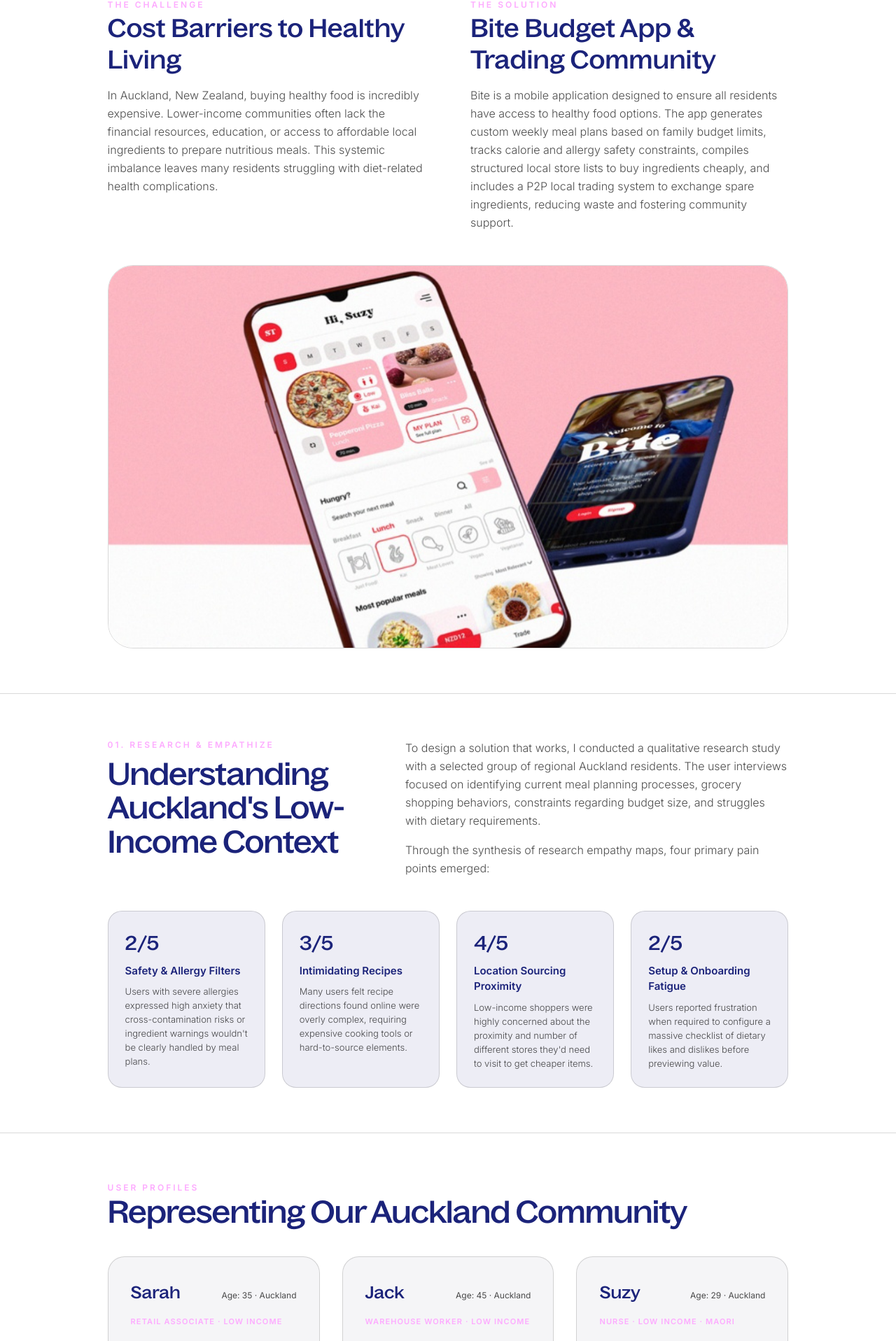
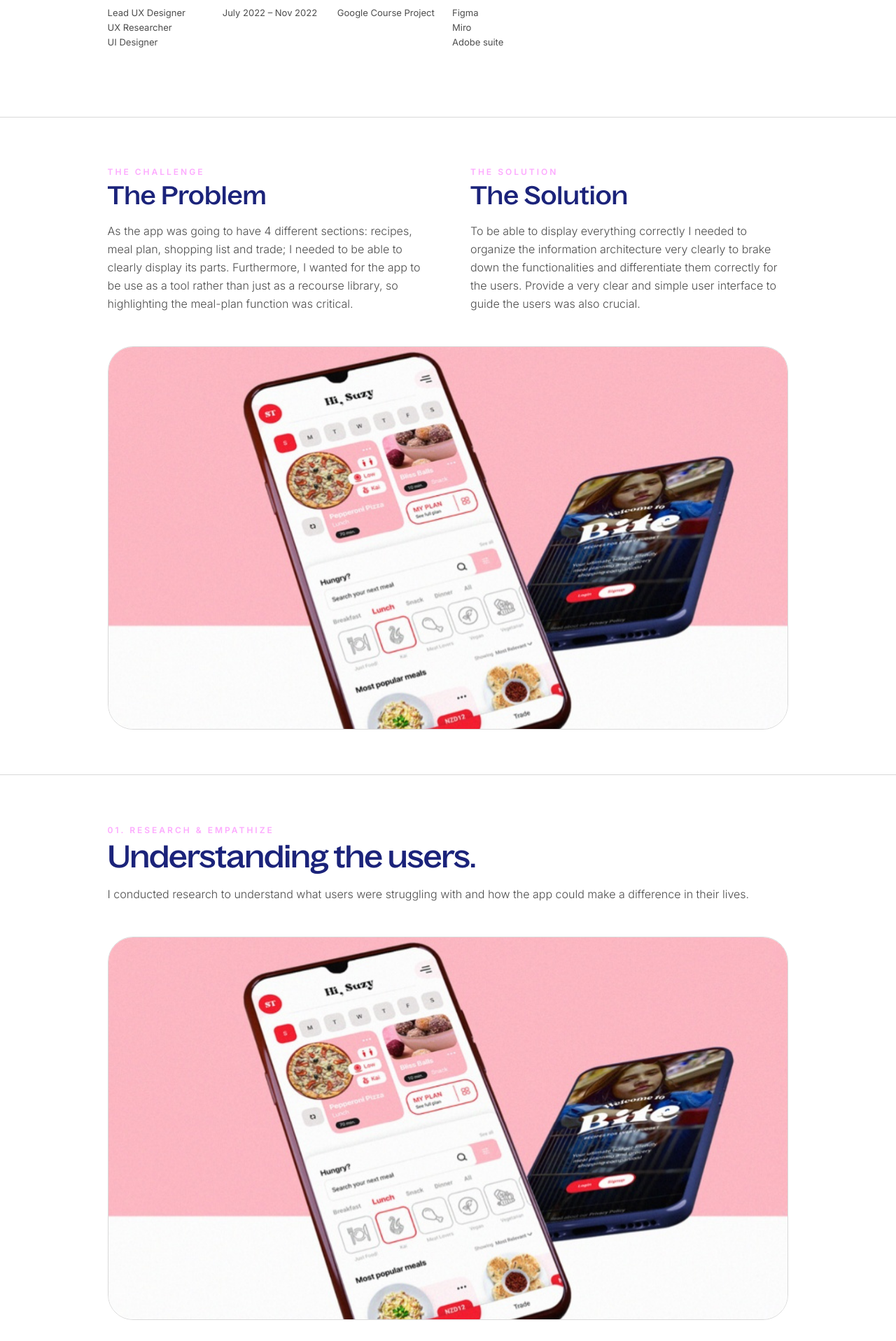
Before and after one commit to FlorenciaRequejo/flor-portfolio, a Next.js app: page /ux-design in a window 1280 px wide. Shown: the part 783-2700 px from the top of the page at 70% size. Built offline with nearby package versions, Linux system fonts and the light colour scheme.

Commit message:
Update UX case study project metadata and content details

```diff
--- a/app/ux-design/page.tsx
+++ b/app/ux-design/page.tsx
@@ -41,8 +41,7 @@
 }: HeroControlsProps) {
   return (
     <div
-      className={`flex flex-col gap-3 md:gap-4 relative w-full ${
-        isMobile ? "items-start" : "items-end"
+      className={`flex flex-col gap-3 md:gap-4 relative w-full ${isMobile ? "items-start" : "items-end"
         }`}
       onMouseEnter={() => !isMobile && setIsSynopsisOpen(true)}
       onMouseLeave={() => !isMobile && setIsSynopsisOpen(false)}
@@ -75,8 +74,7 @@
             animate={{ height: "auto", opacity: 1 }}
             exit={{ height: 0, opacity: 0 }}
             transition={{ duration: 0.3, ease: "easeInOut" }}
-            className={`overflow-hidden w-full md:w-[320px] ${
-              isMobile ? "text-left" : "text-right"
+            className={`overflow-hidden w-full md:w-[320px] ${isMobile ? "text-left" : "text-right"
               }`}
           >
             <div className="pt-2 pb-4 font-sans text-[13px] leading-[20px] text-[var(--cs-muted)] text-left md:text-right">
@@ -94,8 +92,7 @@
         <div className="relative flex items-center">
           <motion.button
             onClick={() => setIsReadingMode(!isReadingMode)}
-            className={`w-[50px] h-[26px] rounded-full border p-0.5 relative transition-colors duration-300 flex items-center cursor-pointer ${
-              isReadingMode
+            className={`w-[50px] h-[26px] rounded-full border p-0.5 relative transition-colors duration-300 flex items-center cursor-pointer ${isReadingMode
               ? "bg-black border-black"
               : "bg-transparent border-[var(--cs-primary)]"
               }`}
@@ -108,8 +105,7 @@
           >
             <motion.div
               layout
-              className={`w-5 h-5 rounded-full ${
-                isReadingMode ? "bg-white" : "bg-[var(--cs-primary)]"
+              className={`w-5 h-5 rounded-full ${isReadingMode ? "bg-white" : "bg-[var(--cs-primary)]"
                 }`}
               animate={{
                 x: isReadingMode ? 22 : 0,
@@ -199,8 +195,7 @@
 
   return (
     <div
-      className={`case-study-container w-full min-h-screen bg-[var(--cs-bg)] text-[var(--cs-text)] selection:bg-[var(--cs-primary)] selection:text-[var(--cs-bg)] ${
-        isReadingMode ? "reading-mode" : ""
+      className={`case-study-container w-full min-h-screen bg-[var(--cs-bg)] text-[var(--cs-text)] selection:bg-[var(--cs-primary)] selection:text-[var(--cs-bg)] ${isReadingMode ? "reading-mode" : ""
         }`}
     >
       <Navbar />
@@ -215,7 +210,7 @@
                 CASE STUDY / UX/UI & PRODUCT DESIGN
               </span>
               <h1 className="font-serif text-[38px] sm:text-[52px] md:text-[68px] lg:text-[76px] leading-[1.05] text-[var(--cs-primary)] font-normal tracking-tight">
-                Bite: End-to-End UX/UI Case Study
+                Helping people face grocery-related financial challenges in an economic recession.
               </h1>
             </div>
 
@@ -248,8 +243,7 @@
                   Timeline
                 </span>
                 <div className="font-sans text-[13px] text-[var(--cs-muted)] leading-relaxed">
-                  <p>July 2021 – Nov 2022</p>
-                  <p>(16 Months)</p>
+                  <p>July 2022 – Nov 2022</p>
                 </div>
               </div>
 
@@ -268,8 +262,8 @@
                 </span>
                 <div className="font-sans text-[13px] text-[var(--cs-muted)] leading-relaxed">
                   <p>Figma</p>
-                  <p>Adobe Photoshop</p>
-                  <p>Adobe Illustrator</p>
+                  <p>Miro</p>
+                  <p>Adobe suite</p>
                 </div>
               </div>
             </div>
@@ -305,11 +299,10 @@
                 The Challenge
               </span>
               <h2 className="font-serif text-[28px] md:text-[36px] text-[var(--cs-primary)] leading-tight font-normal">
-                Cost Barriers to Healthy Living
+                The Problem
               </h2>
               <p className="font-sans text-[15px] md:text-[16px] leading-[26px] text-[var(--cs-muted)] font-light">
-                In Auckland, New Zealand, buying healthy food is incredibly expensive. Lower-income communities often lack the financial resources, education, or access to affordable local ingredients to prepare nutritious meals. This systemic imbalance leaves many residents struggling with diet-related health complications.
-              </p>
+                As the app was going to have 4 different sections: recipes, meal plan, shopping list and trade; I needed to be able to clearly display its parts. Furthermore, I wanted for the app to be use as a tool rather than just as a recourse library, so highlighting the meal-plan function was critical.              </p>
             </div>
 
             <div className="space-y-4">
@@ -317,11 +310,9 @@
                 The Solution
               </span>
               <h2 className="font-serif text-[28px] md:text-[36px] text-[var(--cs-primary)] leading-tight font-normal">
-                Bite Budget App & Trading Community
-              </h2>
+                The Solution              </h2>
               <p className="font-sans text-[15px] md:text-[16px] leading-[26px] text-[var(--cs-muted)] font-light">
-                Bite is a mobile application designed to ensure all residents have access to healthy food options. The app generates custom weekly meal plans based on family budget limits, tracks calorie and allergy safety constraints, compiles structured local store lists to buy ingredients cheaply, and includes a P2P local trading system to exchange spare ingredients, reducing waste and fostering community support.
-              </p>
+                To be able to display everything correctly I needed to organize the information architecture very clearly to brake down the functionalities and differentiate them correctly for the users. Provide a very clear and simple user interface to guide the users was also crucial.              </p>
             </div>
           </div>
 
@@ -350,59 +341,30 @@
       >
         <div className="mx-auto w-full px-4 md:px-0 max-w-full md:max-w-[min(76vw,1260px)] space-y-12">
           <div className="grid grid-cols-1 md:grid-cols-12 gap-8 md:gap-12 text-left items-start">
-            <div className="md:col-span-5 flex flex-col gap-2">
+            <div className="md:col-span-12 font-sans text-[15px] md:text-[16px] leading-[26px] text-[var(--cs-muted)] font-light space-y-4">
               <span className="font-sans text-[11px] md:text-[12px] font-semibold uppercase tracking-[3px] text-[var(--cs-highlight)]">
                 01. Research & Empathize
               </span>
               <h2 className="font-serif text-[32px] md:text-[44px] text-[var(--cs-primary)] leading-[1.1] font-normal tracking-tight">
-                Understanding Auckland's Low-Income Context
+                Understanding the users.
               </h2>
-            </div>
-            <div className="md:col-span-7 font-sans text-[15px] md:text-[16px] leading-[26px] text-[var(--cs-muted)] font-light space-y-4">
               <p>
-                To design a solution that works, I conducted a qualitative research study with a selected group of regional Auckland residents. The user interviews focused on identifying current meal planning processes, grocery shopping behaviors, constraints regarding budget size, and struggles with dietary requirements.
-              </p>
-              <p>
-                Through the synthesis of research empathy maps, four primary pain points emerged:
+                I conducted research to understand what users were struggling with and how the app could make a difference in their lives.
               </p>
             </div>
           </div>
 
-          {/* Pain Points Grid */}
-          <div className="grid grid-cols-1 md:grid-cols-4 gap-6 text-left">
-            {[
-              {
-                num: "2/5",
-                title: "Safety & Allergy Filters",
-                text: "Users with severe allergies expressed high anxiety that cross-contamination risks or ingredient warnings wouldn't be clearly handled by meal plans."
-              },
-              {
-                num: "3/5",
-                title: "Intimidating Recipes",
-                text: "Many users felt recipe directions found online were overly complex, requiring expensive cooking tools or hard-to-source elements."
-              },
-              {
-                num: "4/5",
-                title: "Location Sourcing Proximity",
-                text: "Low-income shoppers were highly concerned about the proximity and number of different stores they'd need to visit to get cheaper items."
-              },
-              {
-                num: "2/5",
-                title: "Setup & Onboarding Fatigue",
-                text: "Users reported frustration when required to configure a massive checklist of dietary likes and dislikes before previewing value."
-              }
-            ].map((pt, idx) => (
-              <div
-                key={idx}
-                className="p-6 rounded-[20px] bg-[var(--cs-accent-bg)] border border-[var(--cs-border)] flex flex-col justify-between min-h-[220px]"
-              >
-                <div>
-                  <span className="text-[28px] font-serif text-[var(--cs-primary)] block mb-2">{pt.num}</span>
-                  <h4 className="font-sans text-[15px] font-semibold text-[var(--cs-primary)] mb-2">{pt.title}</h4>
-                  <p className="font-sans text-[13px] leading-[20px] text-[var(--cs-muted)] font-light">{pt.text}</p>
-                </div>
-              </div>
-            ))}
+          {/* Featured Image */}
+          <div className="mt-8">
+            <Image
+              src="/Ux and User Experience.png"
+              alt="Bite App User Experience Showcase"
+              width={0}
+              height={0}
+              sizes="100vw"
+              className="w-full h-auto rounded-[24px] md:rounded-[36px] border border-[var(--cs-border)]"
+              style={{ width: '100%', height: 'auto' }}
+            />
           </div>
         </div>
       </motion.section>
@@ -416,13 +378,28 @@
         className="w-full py-16 border-t border-[var(--cs-border)]"
       >
         <div className="mx-auto w-full px-4 md:px-0 max-w-full md:max-w-[min(76vw,1260px)] space-y-10">
-          <div className="text-left space-y-2">
+          <div className="grid grid-cols-1 md:grid-cols-2 gap-10 md:gap-16 text-left">
+            <div className="space-y-4">
               <span className="font-sans text-[11px] md:text-[12px] font-semibold uppercase tracking-[3px] text-[var(--cs-highlight)]">
-              User Profiles
+                UX Research
               </span>
-            <h2 className="font-serif text-[32px] md:text-[44px] text-[var(--cs-primary)] leading-[1.1] font-normal tracking-tight">
-              Representing Our Auckland Community
-            </h2>
+              <h2 className="font-serif text-[28px] md:text-[36px] text-[var(--cs-primary)] leading-tight font-normal">
+                Personas              </h2>
+              <p className="font-sans text-[15px] md:text-[16px] leading-[26px] text-[var(--cs-muted)] font-light">
+                To form a deeper understanding of the users' goals, needs, experiences, and behaviors. I created 3 personas, I used them whenever I wanted to step out of myself and reconsider my initial ideas.
+              </p>
+            </div>
+
+            <div className="space-y-4">
+              <span className="font-sans text-[11px] md:text-[12px] font-semibold uppercase tracking-[3px] text-[var(--cs-highlight)]">
+                UX Reseach
+              </span>
+              <h2 className="font-serif text-[28px] md:text-[36px] text-[var(--cs-primary)] leading-tight font-normal">
+                Journey map</h2>
+              <p className="font-sans text-[15px] md:text-[16px] leading-[26px] text-[var(--cs-muted)] font-light">
+                I created a customer journey map based on Suzy, to build a better understanding of how users would find and interact with the app and to discover opportunities for improvement.
+              </p>
+            </div>
           </div>
 
           <div className="grid grid-cols-1 md:grid-cols-3 gap-8">
@@ -788,8 +765,7 @@
       {/* OTHER CASE STUDIES CAROUSEL */}
       <section
         id="projects"
-        className={`w-full rounded-[48px] md:rounded-[110px] pt-12 pb-24 md:pt-20 md:pb-36 relative overflow-hidden z-[1] mt-12 md:mt-24 transition-colors duration-500 ${
-          isReadingMode
+        className={`w-full rounded-[48px] md:rounded-[110px] pt-12 pb-24 md:pt-20 md:pb-36 relative overflow-hidden z-[1] mt-12 md:mt-24 transition-colors duration-500 ${isReadingMode
           ? "bg-white border border-[var(--cs-border)]"
           : "bg-[#089998]"
           }`}
@@ -797,8 +773,7 @@
         <div className="mx-auto w-full px-4 md:px-0 max-w-full md:max-w-[min(76vw,1260px)] mb-8">
           <div className="flex flex-col gap-4 text-left">
             <span
-              className={`inline-block px-4 py-1.5 rounded-full font-sans font-medium text-[12px] tracking-[2px] uppercase w-fit ${
-                isReadingMode
+              className={`inline-block px-4 py-1.5 rounded-full font-sans font-medium text-[12px] tracking-[2px] uppercase w-fit ${isReadingMode
                 ? "bg-[#1B237A]/10 text-[#1B237A]"
                 : "bg-[var(--cs-highlight-bg)] text-[var(--cs-highlight)]"
                 }`}
@@ -806,8 +781,7 @@
               Other Projects
             </span>
             <h2
-              className={`font-serif text-[42px] md:text-[64px] leading-[1.05] font-normal tracking-tight ${
-                isReadingMode ? "text-[#1B237A]" : "text-[var(--cs-highlight)]"
+              className={`font-serif text-[42px] md:text-[64px] leading-[1.05] font-normal tracking-tight ${isReadingMode ? "text-[#1B237A]" : "text-[var(--cs-highlight)]"
                 }`}
             >
               Other Case Studies
```
Lines whose indentation alone changed are shown as unchanged.
